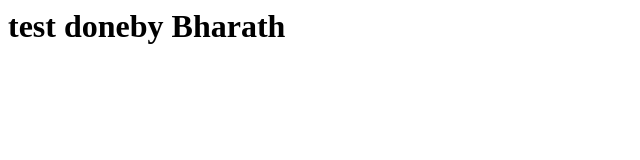
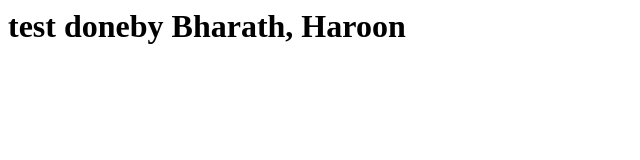
Before and after one commit to haroonrasheed333/IOLab, a plain HTML site: page index.html in a window 1280 px wide. Shown: the whole page, without its empty margins (0-640 px from the left). Drawn offline with Linux system fonts and the light colour scheme.

Commit message:
Haroon's changes

```diff
--- a/index.html
+++ b/index.html
@@ -2,6 +2,6 @@
 <html>
 <head></head>
 <body>
-	<h1>test doneby Bharath</h1>
+	<h1>test doneby Bharath, Haroon</h1>
 </body>
 </html>
```
